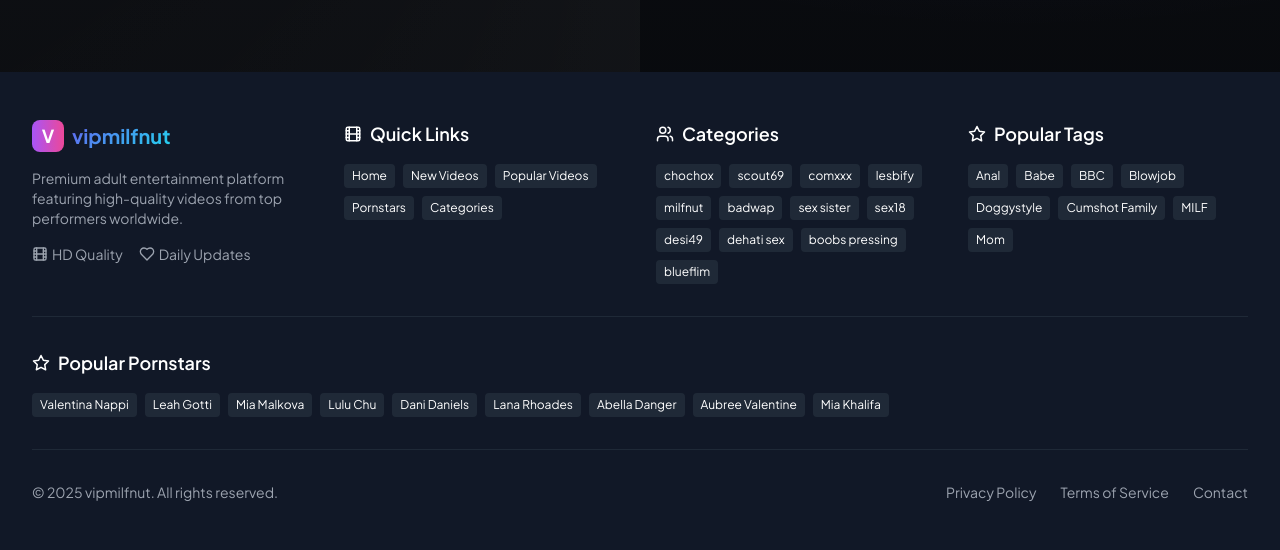
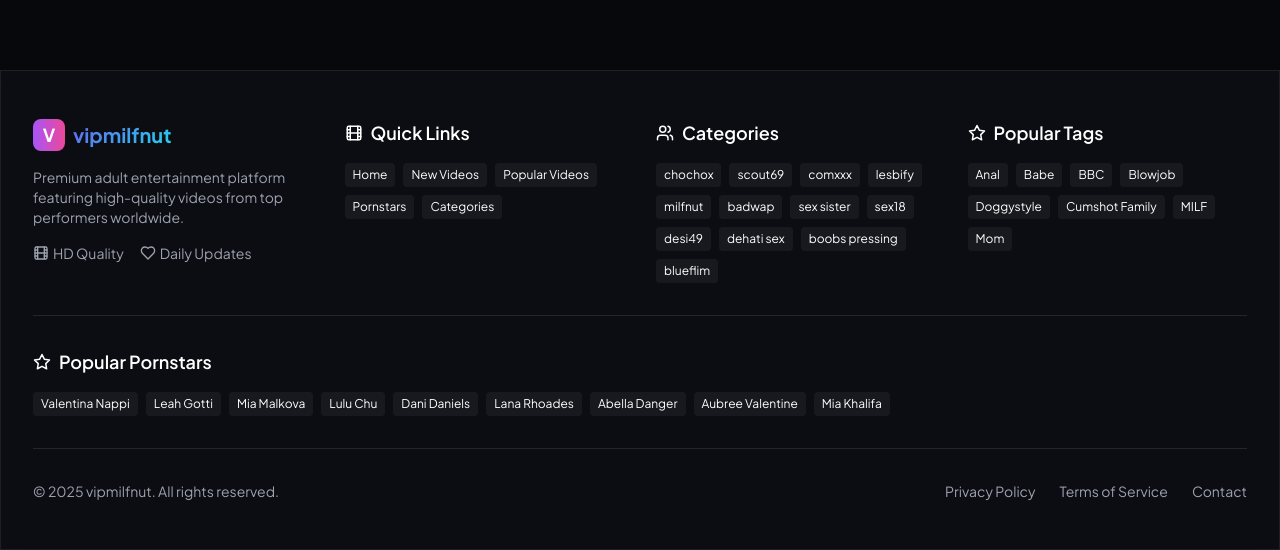
Before and after one commit to Arjunpuri83021/vip-next, a Next.js app: page / in a window 1280 px wide. Shown: the part 250-800 px from the top of the page. Built offline with nearby package versions, Linux system fonts and the light colour scheme; no server answers.

Commit message:
new data

```diff
--- a/app/components/Footer.js
+++ b/app/components/Footer.js
@@ -84,7 +84,7 @@ export default function Footer() {
   }))
 
   return (
-    <footer className="bg-gray-900 text-white">
+    <footer className="text-white glass glass-border border-t border-white/10">
       <div className="max-w-7xl mx-auto px-4 sm:px-6 lg:px-8 py-12">
         <div className="grid grid-cols-1 md:grid-cols-2 lg:grid-cols-4 gap-8">
           {/* Brand Section */}
@@ -121,7 +121,7 @@ export default function Footer() {
                 <Link
                   key={link.name}
                   href={link.href}
-                  className="text-xs bg-gray-800 hover:bg-purple-600 px-2 py-1 rounded transition-colors duration-200"
+                  className="text-xs bg-white/5 hover:bg-purple-600/70 px-2 py-1 rounded transition-colors duration-200"
                 >
                   {link.name}
                 </Link>
@@ -140,7 +140,7 @@ export default function Footer() {
                 <Link
                   key={category.name}
                   href={category.href}
-                  className="text-xs bg-gray-800 hover:bg-purple-600 px-2 py-1 rounded transition-colors duration-200"
+                  className="text-xs bg-white/5 hover:bg-purple-600/70 px-2 py-1 rounded transition-colors duration-200"
                 >
                   {category.name}
                 </Link>
@@ -159,7 +159,7 @@ export default function Footer() {
                 <Link
                   key={index}
                   href={`/tag/${tag.slug || tag.name?.toLowerCase().replace(/\s+/g, '-')}`}
-                  className="text-xs bg-gray-800 hover:bg-purple-600 px-2 py-1 rounded transition-colors duration-200"
+                  className="text-xs bg-white/5 hover:bg-purple-600/70 px-2 py-1 rounded transition-colors duration-200"
                 >
                   {tag.name}
                 </Link>
@@ -169,7 +169,7 @@ export default function Footer() {
         </div>
 
         {/* Popular Pornstars */}
-        <div className="mt-8 pt-8 border-t border-gray-800">
+        <div className="mt-8 pt-8 border-t border-white/10">
           <h3 className="text-lg font-semibold mb-4 flex items-center space-x-2">
             <Star size={18} />
             <span>Popular Pornstars</span>
@@ -179,7 +179,7 @@ export default function Footer() {
               <Link
                 key={index}
                 href={`/pornstar/${star.slug || star.name?.toLowerCase().replace(/\s+/g, '-')}`}
-                className="text-xs bg-gray-800 hover:bg-pink-600 px-2 py-1 rounded transition-colors duration-200"
+                className="text-xs bg-white/5 hover:bg-pink-600/70 px-2 py-1 rounded transition-colors duration-200"
               >
                 {star.name}
               </Link>
@@ -188,7 +188,7 @@ export default function Footer() {
         </div>
 
         {/* Bottom Section */}
-        <div className="mt-8 pt-8 border-t border-gray-800">
+        <div className="mt-8 pt-8 border-t border-white/10">
           <div className="flex flex-col md:flex-row justify-between items-center space-y-4 md:space-y-0">
             <div className="text-sm text-gray-400">
               © {new Date().getFullYear()} vipmilfnut. All rights reserved.
--- a/app/globals.css
+++ b/app/globals.css
@@ -32,12 +32,8 @@ body {
 
 body {
   color: rgb(var(--foreground-rgb));
-  background:
-    radial-gradient(1200px 600px at 80% -10%, rgba(var(--brand-primary), .10), transparent 60%),
-    radial-gradient(1000px 500px at 10% -10%, rgba(var(--brand-accent), .10), transparent 60%),
-    conic-gradient(from 180deg at 50% -10%, rgba(255,255,255,.04), rgba(0,0,0,0) 30%),
-    linear-gradient(180deg, rgba(255,255,255,.02), rgba(0,0,0,.2)),
-    rgb(var(--background-start-rgb));
+  /* Use a single solid background color for consistency site-wide */
+  background-color: rgb(var(--background-start-rgb));
 }
 
 a {
```
Also changed, not shown: 1 other file (tests, documents, lock files or other folders).
